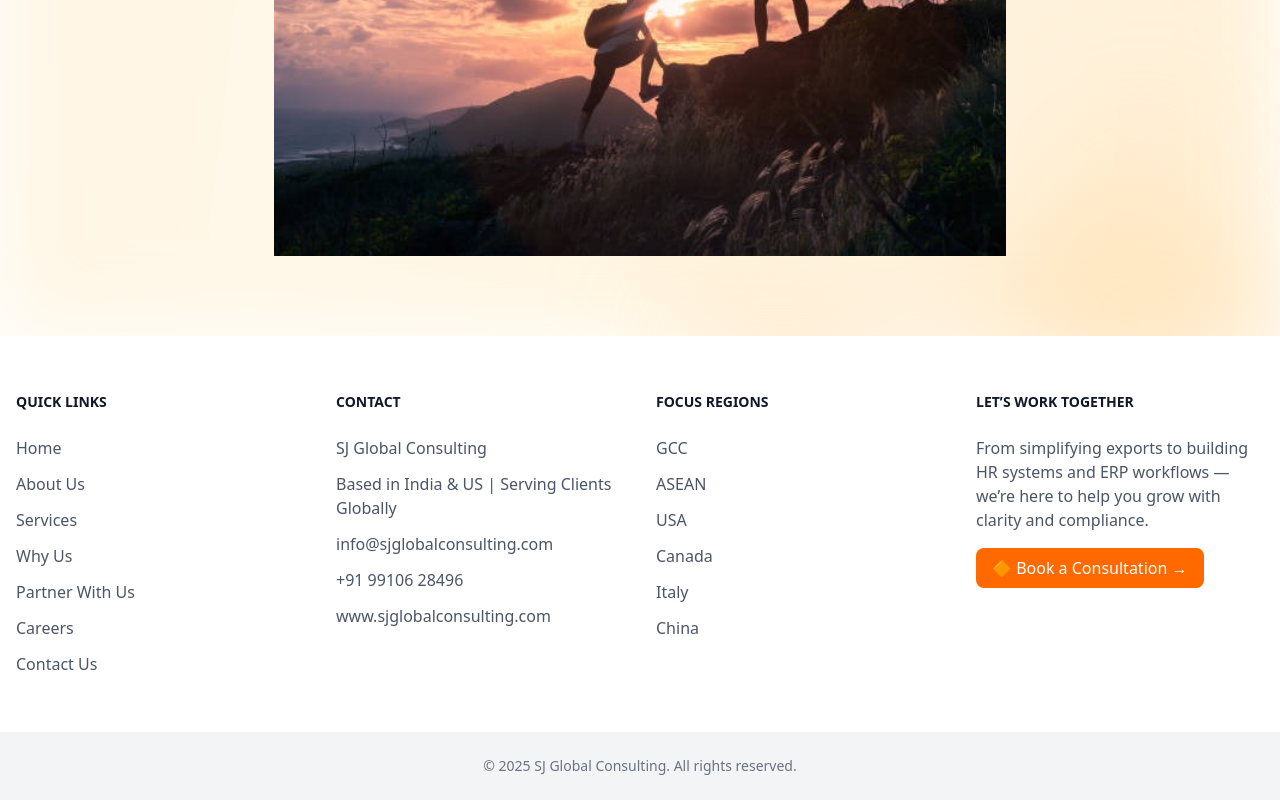
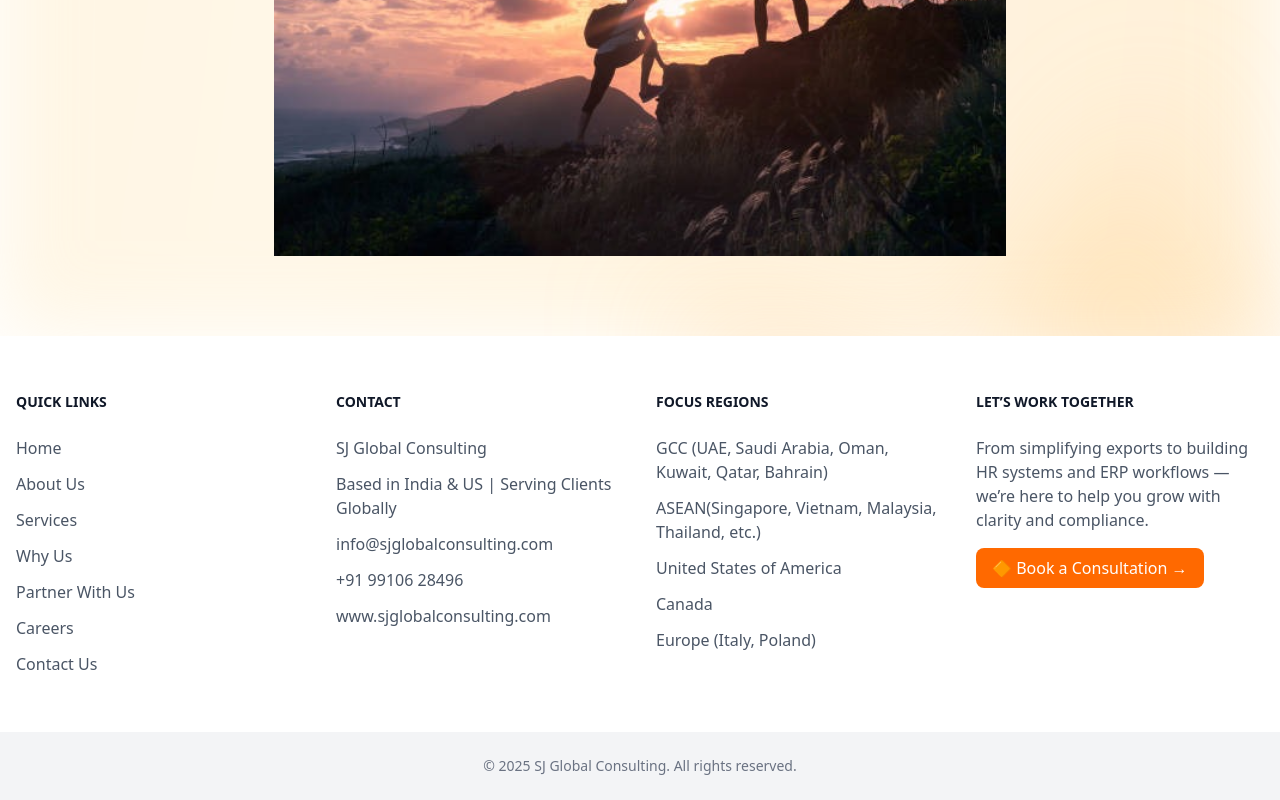
Before and after one commit to ShresthaJain/SJglobal, a Next.js app: page /WhyUs in a window 1280 px wide. Shown: the part 1772-2572 px from the top of the page. Built offline with nearby package versions, Linux system fonts and the light colour scheme.

Commit message:
minor edits 20_07

```diff
--- a/src/app/AboutUs/page.tsx
+++ b/src/app/AboutUs/page.tsx
@@ -194,12 +194,11 @@ export default function About() {
               <div>
                 <h2 className="mb-6 text-sm font-semibold text-gray-900 uppercase dark:text-white">Focus Regions</h2>
                 <ul className="space-y-3 font-medium">
-                  <li>GCC</li>
-                  <li>ASEAN</li>
-                  <li>USA</li>
+                  <li>GCC (UAE, Saudi Arabia, Oman, Kuwait, Qatar, Bahrain)</li>
+                  <li>ASEAN(Singapore, Vietnam, Malaysia, Thailand, etc.)</li>
+                  <li>United States of America</li>
                   <li>Canada</li>
-                  <li>Italy</li>
-                  <li>China</li>
+                  <li>Europe (Italy, Poland)</li>
                 </ul>
               </div>
 
--- a/src/app/Careers/page.tsx
+++ b/src/app/Careers/page.tsx
@@ -82,7 +82,7 @@ export default function Careers() {
       </header>
 
       {/* Main Content */}
-      <div className="relative isolate overflow-hidden px-6 pt-32 sm:pt-48 lg:px-8 lg:pt-56">
+      <div className="relative isolate overflow-hidden px-6 pt-32 sm:pt-48 lg:px-8 lg:pt-35">
         {/* Top Gradient */}
         <div
           aria-hidden="true"
@@ -107,14 +107,14 @@ export default function Careers() {
               <div>
                 <h2 className="text-3xl font-bold text-black mb-4">Careers at SJ Global Consulting</h2>
                 <p className="text-gray-800 mb-4">
-                  At SJ Global Consulting, we believe in creating meaningful careers — not just jobs. We're always on the lookout
+                  At SJ Global Consulting, we believe in creating meaningful careers, not just jobs. We're always on the lookout
                   for passionate individuals who value clarity, ethics, and the opportunity to shape real-world impact.
                 </p>
                 <ul className="list-disc list-inside space-y-1 text-gray-700 mb-4">
-                  <li>💼 Experienced professionals, including those returning to the workforce</li>
-                  <li>👩‍💻 Women professionals seeking flexible, respectful workplaces</li>
-                  <li>🎓 Young talent</li>
-                  <li>🎯 Retired experts who want to contribute their knowledge to growing businesses</li>
+                  <li>Experienced professionals, including those returning to the workforce</li>
+                  <li>Women professionals seeking flexible, respectful workplaces</li>
+                  <li>Young talent</li>
+                  <li>Retired experts who want to contribute their knowledge to growing businesses</li>
                 </ul>
                 <p className="text-gray-800">If you align with our values and vision, we’d love to hear from you.</p>
             </div>
@@ -196,12 +196,11 @@ export default function Careers() {
               <div>
                 <h2 className="mb-6 text-sm font-semibold text-gray-900 uppercase dark:text-white">Focus Regions</h2>
                 <ul className="space-y-3 font-medium">
-                  <li>GCC</li>
-                  <li>ASEAN</li>
-                  <li>USA</li>
+                  <li>GCC (UAE, Saudi Arabia, Oman, Kuwait, Qatar, Bahrain)</li>
+                  <li>ASEAN(Singapore, Vietnam, Malaysia, Thailand, etc.)</li>
+                  <li>United States of America</li>
                   <li>Canada</li>
-                  <li>Italy</li>
-                  <li>China</li>
+                  <li>Europe (Italy, Poland)</li>
                 </ul>
               </div>
 
--- a/src/app/Contact/page.tsx
+++ b/src/app/Contact/page.tsx
@@ -81,7 +81,7 @@ export default function Contact() {
       </header>
 
       {/* Main Content */}
-      <div className="relative isolate overflow-hidden px-6 pt-32 sm:pt-48 lg:px-8 lg:pt-56">
+      <div className="relative isolate overflow-hidden px-6 pt-32 sm:pt-48 lg:px-8 lg:pt-35">
         {/* Top Gradient */}
         <div
           aria-hidden="true"
@@ -188,12 +188,11 @@ export default function Contact() {
               <div>
                 <h2 className="mb-6 text-sm font-semibold text-gray-900 uppercase dark:text-white">Focus Regions</h2>
                 <ul className="space-y-3 font-medium">
-                  <li>GCC</li>
-                  <li>ASEAN</li>
-                  <li>USA</li>
+                  <li>GCC (UAE, Saudi Arabia, Oman, Kuwait, Qatar, Bahrain)</li>
+                  <li>ASEAN(Singapore, Vietnam, Malaysia, Thailand, etc.)</li>
+                  <li>United States of America</li>
                   <li>Canada</li>
-                  <li>Italy</li>
-                  <li>China</li>
+                  <li>Europe (Italy, Poland)</li>
                 </ul>
               </div>
 
--- a/src/app/Partner/PartnerForm.js
+++ b/src/app/Partner/PartnerForm.js
@@ -61,7 +61,7 @@ export default function PartnerForm() {
 
   return (
     <div className="p-6 rounded-lg">
-      <h4 className="text-2xl font-bold text-[#ff9500] mb-4">🤝 Become a Partner</h4>
+      <h4 className="text-2xl font-bold text-[#ff9500] mb-4">Become a Partner</h4>
       <p className="mb-6 text-gray-800">
         Please fill out the form below to express your interest. We’ll connect with you to discuss collaboration
         opportunities and onboarding.
--- a/src/app/Partner/page.tsx
+++ b/src/app/Partner/page.tsx
@@ -87,10 +87,10 @@ export default function Partner() {
         <div className="absolute inset-0 bg-black/60 z-0"></div>
 
         {/* Content */}
-        <div className="relative z-10 text-white isolate overflow-hidden px-6 pt-32 sm:pt-48 lg:px-8 lg:pt-35">
+        <div className="relative z-10 text-white isolate overflow-hidden px-6 pt-10 sm:pt-48 lg:px-8 lg:pt-10">
             <main className="flex-grow px-6 py-10 max-w-5xl mx-auto text-white">
             <section>
-                <h2 className="text-3xl font-bold text-white mb-4">Partner With Us – Let’s Build Together</h2>
+                <h2 className="text-3xl font-bold text-white mb-4 text-center pb-5">Partner With Us – Let’s Build Together</h2>
                 <Intro />
                 <Role />
             </section>
@@ -167,12 +167,11 @@ export default function Partner() {
               <div>
                 <h2 className="mb-6 text-sm font-semibold text-gray-900 uppercase dark:text-white">Focus Regions</h2>
                 <ul className="space-y-3 font-medium">
-                  <li>GCC</li>
-                  <li>ASEAN</li>
-                  <li>USA</li>
+                  <li>GCC (UAE, Saudi Arabia, Oman, Kuwait, Qatar, Bahrain)</li>
+                  <li>ASEAN(Singapore, Vietnam, Malaysia, Thailand, etc.)</li>
+                  <li>United States of America</li>
                   <li>Canada</li>
-                  <li>Italy</li>
-                  <li>China</li>
+                  <li>Europe (Italy, Poland)</li>
                 </ul>
               </div>
 
--- a/src/app/Services/page.tsx
+++ b/src/app/Services/page.tsx
@@ -101,14 +101,14 @@ export default function ServicesPage() {
         </div>
 
         <main className="flex-grow px-6 py-10 max-w-7xl mx-auto">
-          <div className="flex items-center justify-center pt-20">
+          <div className="flex items-center justify-center pt-5">
             <img
                 src="/images/building.jpeg"
                 className="w-3/4 h-auto object-contain"
                 alt="building"
             />
           </div>
-          <h2 className="text-3xl font-bold text-center text-black mb-10">Our Services</h2>
+          <h2 className="text-3xl font-bold text-center text-black mb-10 pt-10">Our Services</h2>
 
           <p className="text-lg mb-6 text-gray-800">
             At SJ Global Consulting, we offer customized, end-to-end business solutions that simplify operations, ensure compliance, and prepare your organization for scalable, sustainable growth. Our services are designed specifically for
@@ -195,12 +195,11 @@ export default function ServicesPage() {
               <div>
                 <h2 className="mb-6 text-sm font-semibold text-gray-900 uppercase dark:text-white">Focus Regions</h2>
                 <ul className="space-y-3 font-medium">
-                  <li>GCC</li>
-                  <li>ASEAN</li>
-                  <li>USA</li>
+                  <li>GCC (UAE, Saudi Arabia, Oman, Kuwait, Qatar, Bahrain)</li>
+                  <li>ASEAN(Singapore, Vietnam, Malaysia, Thailand, etc.)</li>
+                  <li>United States of America</li>
                   <li>Canada</li>
-                  <li>Italy</li>
-                  <li>China</li>
+                  <li>Europe (Italy, Poland)</li>
                 </ul>
               </div>
 
--- a/src/app/WhyUs/page.tsx
+++ b/src/app/WhyUs/page.tsx
@@ -226,12 +226,11 @@ export default function WhyUs() {
               <div>
                 <h2 className="mb-6 text-sm font-semibold text-gray-900 uppercase dark:text-white">Focus Regions</h2>
                 <ul className="space-y-3 font-medium">
-                  <li>GCC</li>
-                  <li>ASEAN</li>
-                  <li>USA</li>
+                  <li>GCC (UAE, Saudi Arabia, Oman, Kuwait, Qatar, Bahrain)</li>
+                  <li>ASEAN(Singapore, Vietnam, Malaysia, Thailand, etc.)</li>
+                  <li>United States of America</li>
                   <li>Canada</li>
-                  <li>Italy</li>
-                  <li>China</li>
+                  <li>Europe (Italy, Poland)</li>
                 </ul>
               </div>
 
--- a/src/app/page.tsx
+++ b/src/app/page.tsx
@@ -203,7 +203,7 @@ export default function Home() {
               {/* Text Section - 2/3 width */}
               <div className="w-full lg:w-2/3 lg:ml-auto text-left">
                 <h3 className="mt-6 text-2xl font-semibold text-black sm:text-3xl">
-                  Our Values:
+                  Our Values
                 </h3>
 
                 <p className="mt-8 text-lg text-gray-700 sm:text-xl text-justify">
@@ -362,12 +362,11 @@ export default function Home() {
               <div>
                 <h2 className="mb-6 text-sm font-semibold text-gray-900 uppercase dark:text-white">Focus Regions</h2>
                 <ul className="space-y-3 font-medium">
-                  <li>GCC</li>
-                  <li>ASEAN</li>
-                  <li>USA</li>
+                  <li>GCC (UAE, Saudi Arabia, Oman, Kuwait, Qatar, Bahrain)</li>
+                  <li>ASEAN(Singapore, Vietnam, Malaysia, Thailand, etc.)</li>
+                  <li>United States of America</li>
                   <li>Canada</li>
-                  <li>Italy</li>
-                  <li>China</li>
+                  <li>Europe (Italy, Poland)</li>
                 </ul>
               </div>
 
```
